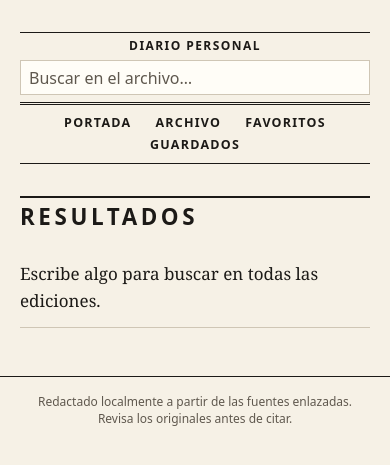
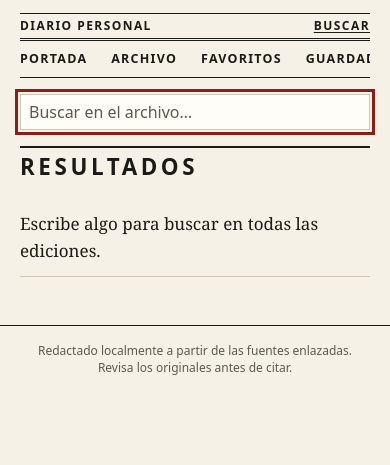
Before and after one commit to RicketyMajor/newspaper-app, a Python web app: template src/newspaper/web/templates/search.html in a window 390 px wide. Shown: the top 465 px of the page. Run offline with Jinja, Linux system fonts and the light colour scheme; the template is opened without the code that fills it, so the values that code supplies are empty.

Commit message:
feat(web): compact masthead and one-row section nav on phones

```diff
--- a/src/newspaper/web/static/app.js
+++ b/src/newspaper/web/static/app.js
@@ -43,3 +43,11 @@ document.addEventListener("click", (event) => {
   item?.classList.add("is-read");
   item?.querySelector('form[action$="flag=read"] button')?.setAttribute("aria-pressed", "true");
 });
+
+// Phones: keep the current section in view in the one-row nav. Only nav.scrollLeft moves;
+// scrollIntoView would also scroll the page and undo the position Back restores.
+const nav = document.querySelector("nav.sections");
+const current = nav?.querySelector("[aria-current]");
+if (nav && current && nav.scrollWidth > nav.clientWidth) {
+  nav.scrollLeft = current.offsetLeft - (nav.clientWidth - current.offsetWidth) / 2;
+}
--- a/src/newspaper/web/static/style.css
+++ b/src/newspaper/web/static/style.css
@@ -82,6 +82,7 @@ p.nameplate { font-size: clamp(2rem, 5vw, 3rem); }  /* inside pages: a folio, no
   font: 0.85rem var(--sans);
 }
 .search input::placeholder { color: var(--muted); opacity: 1; }
+.search-link { display: none; }
 nav.sections {
   display: flex;
   flex-wrap: wrap;
@@ -94,7 +95,7 @@ nav.sections {
   text-transform: uppercase;
 }
 nav.sections a { text-decoration: none; }
-nav.sections a[aria-current="page"] {
+nav.sections a[aria-current] {
   text-decoration: underline;
   text-decoration-thickness: 2px;
   text-underline-offset: 0.35em;
@@ -259,9 +260,31 @@ code { font-size: 0.9em; }
 
 @media (max-width: 760px) {
   body { font-size: 17px; }
-  .masthead { padding-top: 1rem; }
-  .dateline { flex-direction: column; }
+  .masthead { padding-top: 0.4rem; }
+  .nameplate { font-size: 2rem; }
+  p.nameplate { font-size: 1.6rem; }
+  .dateline { margin-top: 0.4rem; padding: 0.3rem 0; gap: 0.1rem 0.75rem; }
+  /* The masthead form costs a row; search lives on its own page. */
+  .masthead .search { display: none; }
+  /* A taller hit area than the line it sits on, without moving the line. */
+  .search-link { display: inline-block; margin: -0.75rem 0; padding: 0.75rem 0 0.75rem 0.75rem; }
+  .page-search { margin: 1rem 0 0; }
+  .section-title.page { margin-top: 1rem; }
   .search input { width: 100%; font-size: 16px; }  /* iOS zooms into smaller inputs */
-  .search { width: 100%; }
-  .note { margin-top: 1.5rem; }
+  /* One scrolling row instead of three wrapped ones. */
+  nav.sections {
+    position: relative;  /* offsetLeft of the links, for app.js */
+    flex-wrap: nowrap;
+    justify-content: safe center;  /* plain center would clip "Portada" out of reach */
+    overflow-x: auto;
+    scrollbar-width: none;
+    white-space: nowrap;
+  }
+  nav.sections::-webkit-scrollbar { display: none; }
+  .note { margin-top: 0.75rem; }
 }
+
+/* Phones: the 44 px links already give the row its height. */
+@media (max-width: 760px) and (pointer: coarse) {
+  nav.sections { padding: 0; }
+}
--- a/src/newspaper/web/templates/base.html
+++ b/src/newspaper/web/templates/base.html
@@ -19,19 +19,22 @@
       {% if paper_edition %}
       {% set notes = paper_edition.notes %}
       <span>{{ paper_edition.edition_date|long_date }}</span>
-      <span class="progress">{{ notes|length }}&nbsp;{{ 'nota' if notes|length == 1 else 'notas' }} · {{ notes|sum(attribute='read_minutes') }}&nbsp;min · {{ notes|selectattr('is_read')|list|length }}&nbsp;leídas</span>
+      <span class="progress">{{ notes|length }}&nbsp;{{ 'nota' if notes|length == 1 else 'notas' }} · {{ notes|sum(attribute='read_minutes') }}&nbsp;min · {% set read = notes|selectattr('is_read')|list|length %}{{ read }}&nbsp;{{ 'leída' if read == 1 else 'leídas' }}</span>
       {% else %}
       <span>Diario personal</span>
       {% endif %}
+      {% if here != '/buscar' %}{# the search page has its own form: one id="q" per page #}
       <form class="search" action="/buscar" role="search">
         <label for="q" class="sr-only">Buscar</label>
         <input id="q" name="q" type="search" placeholder="Buscar en el archivo…" value="{{ q or '' }}">
       </form>
+      <a class="search-link" href="/buscar">Buscar</a>
+      {% endif %}
     </div>
     <nav class="sections" aria-label="Secciones">
-      {% macro navlink(href, label) %}<a href="{{ href }}"{% if here == href %} aria-current="page"{% endif %}>{{ label }}</a>{% endmacro %}
+      {% macro navlink(href, label, location=False) %}<a href="{{ href }}"{% if here == href %} aria-current="page"{% elif location %} aria-current="location"{% endif %}>{{ label }}</a>{% endmacro %}
       {{ navlink('/', 'Portada') }}
-      {% for name, _ in nav_sections %}{{ navlink('/e/' ~ paper_edition.edition_date ~ '/' ~ name, name) }}{% endfor %}
+      {% for name, _ in nav_sections %}{{ navlink('/e/' ~ paper_edition.edition_date ~ '/' ~ name, name, note is defined and note and note.section == name) }}{% endfor %}
       {{ navlink('/archivo', 'Archivo') }}
       {{ navlink('/favoritos', 'Favoritos') }}
       {{ navlink('/guardados', 'Guardados') }}
--- a/src/newspaper/web/templates/search.html
+++ b/src/newspaper/web/templates/search.html
@@ -1,6 +1,10 @@
 {% extends "base.html" %}
 {% block title %}Buscar · {{ paper }}{% endblock %}
 {% block content %}
+<form class="search page-search" action="/buscar" role="search">
+  <label for="q" class="sr-only">Buscar</label>
+  <input id="q" name="q" type="search" placeholder="Buscar en el archivo…" value="{{ q or '' }}"{% if not q %} autofocus{% endif %}>
+</form>
 <h2 class="section-title page">Resultados{% if q %} para «{{ q }}»{% endif %}</h2>
 <ul class="plain results">
   {% for h in hits %}
```
Also changed, not shown: tests/test_web.py (+17 -0 lines).
